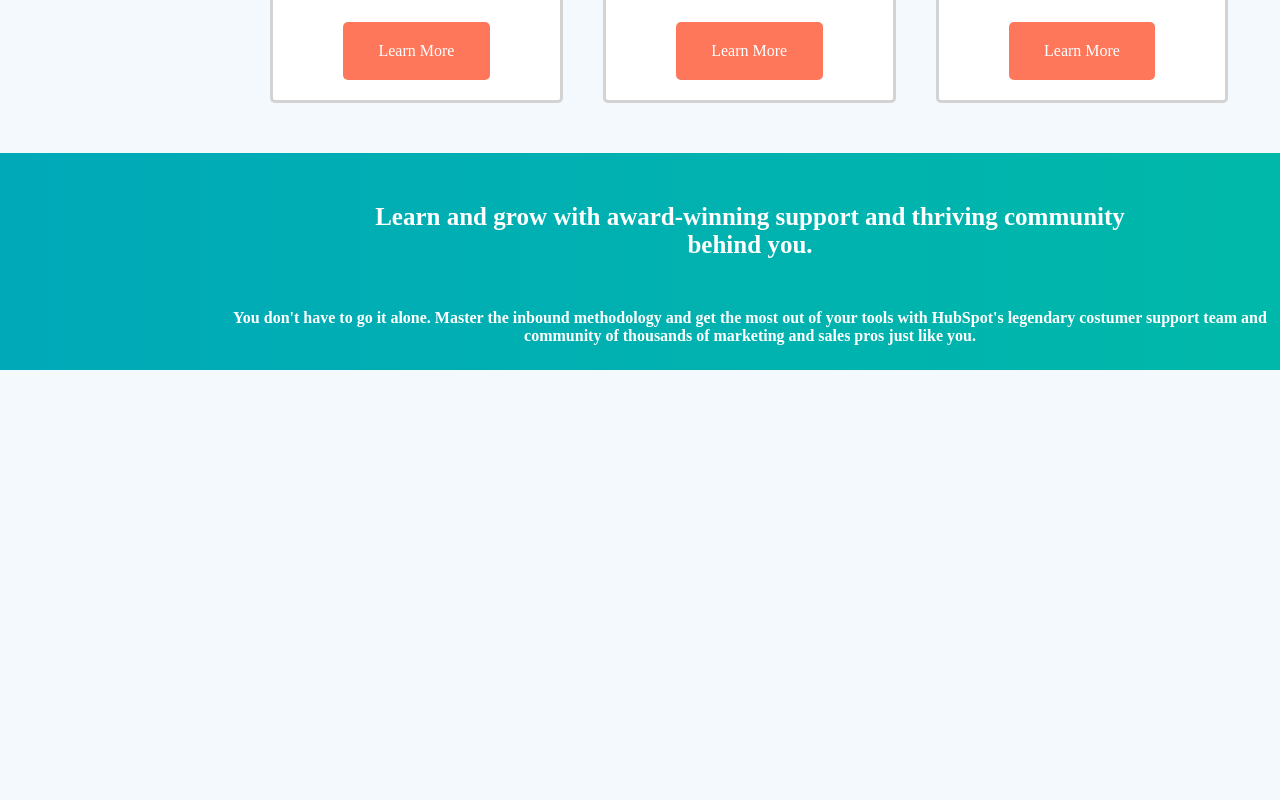
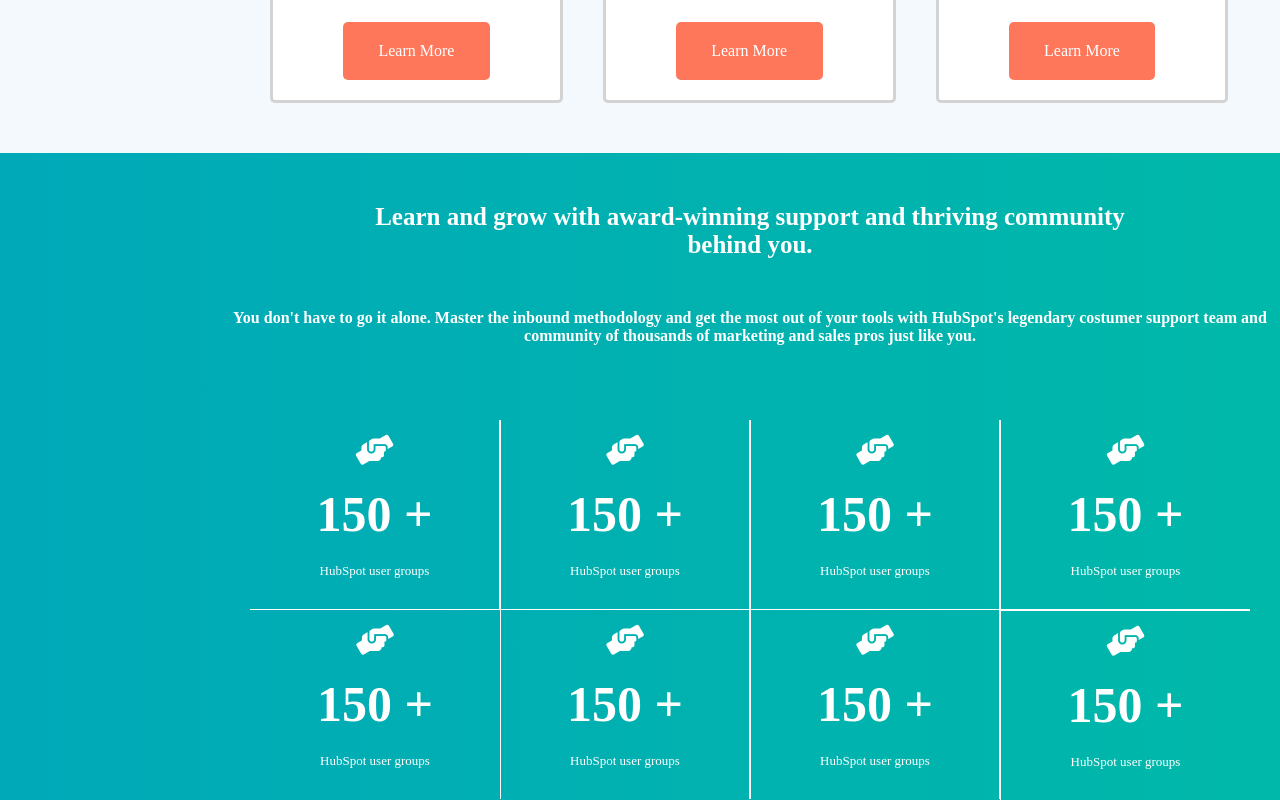
Before and after one commit to Diegopetronaci/htmlcss-hubspot, a plain HTML site: page index.html in a window 1280 px wide. Shown: the part 2154-2954 px from the top of the page. Before the commit the page ends 2524 px from the top, so only its background shows below. Drawn offline with Linux system fonts and the light colour scheme.

Commit message:
aggiunta tabella con sfondo verde radiante
da sistemare ancora ogni singolo box con i dettagli del sito

```diff
--- a/assets/style.css
+++ b/assets/style.css
@@ -38,6 +38,12 @@ body{
   background-color: white;
   border: 3px solid Lightgrey;
   border-radius: 5px;
+}
+
+.box, .col_4{
+  float: left;
+  width: 25%;
+  text-align: center;
 }
 /* :after{
   content: "";
@@ -361,6 +367,9 @@ body{
   width: 1500px;
   margin: auto;
   background-image: linear-gradient(to right, #00a9b8 0%, #00bba7 100%);
+  content: "";
+  display: table;
+  clear: both;
 }
 .container_margin{
   width: 1200px;
@@ -384,3 +393,54 @@ body{
   padding-right: 70px;
   padding-bottom: 25px;
 }
+.row_1, .row_2{
+  width: 1000px;
+  margin: auto;
+  margin-top: 50px;
+}
+
+.logo i{
+  padding-top: 15px;
+  font-size: 30px;
+  color: white;
+}
+.numero{
+  color: white;
+  font-size: 50px;
+  font-weight: bold;
+  padding-top: 20px;
+  padding-bottom: 20px;
+}
+.paroline{
+  color: white;
+  font-size: 13px;
+  padding-bottom: 30px;
+}
+/* inizio box */
+.tl{
+  border-right: 1px solid white;
+  border-bottom: 1px solid white;
+}
+.tmiddle{
+  border-right: 1px solid white;
+  border-left: 1px solid white;
+  border-bottom: 1px solid white;
+}
+.tr{
+  border-left: 1px solid white;
+  border-bottom: 1px solid white;
+}
+.btl{
+  border-right: 1px solid white;
+  border-left: 1px solid white;
+  border-top: 1px solid white;
+}
+.bmiddle{
+  border-right: 1px solid white;
+  border-left: 1px solid white;
+}
+.br{
+  border-left: 1px solid white;
+  border-top: 1px solid white;
+}
+/* fine box */
--- a/index.html
+++ b/index.html
@@ -176,9 +176,52 @@
         <div class="container_margin">
           <h2>Learn and grow with award-winning support and thriving community behind you.</h2>
           <p>You don't have to go it alone. Master the inbound methodology and get the most out of your tools with HubSpot's legendary costumer support team and community of thousands of marketing and sales pros just like you.</p>
-        </div>
-        <div class="container_margin">
-
+          <div class="boxes">
+            <div class="row_1">
+              <div class="box tl col_4">
+                <div class="logo"><i class="fas fa-hands-helping"></i></div>
+                <div class="numero">150 +</div>
+                <div class="paroline">HubSpot user groups</div>
+              </div>
+              <div class="box tmiddle col_4">
+                <div class="logo"><i class="fas fa-hands-helping"></i></div>
+                <div class="numero">150 +</div>
+                <div class="paroline">HubSpot user groups</div>
+              </div>
+              <div class="box tmiddle col_4">
+                <div class="logo"><i class="fas fa-hands-helping"></i></div>
+                <div class="numero">150 +</div>
+                <div class="paroline">HubSpot user groups</div>
+              </div>
+              <div class="box tr col_4">
+                <div class="logo"><i class="fas fa-hands-helping"></i></div>
+                <div class="numero">150 +</div>
+                <div class="paroline">HubSpot user groups</div>
+              </div>
+            </div>
+            <div class="row_2">
+              <div class="box bl col_4">
+                <div class="logo"><i class="fas fa-hands-helping"></i></div>
+                <div class="numero">150 +</div>
+                <div class="paroline">HubSpot user groups</div>
+              </div>
+              <div class="box bmiddle col_4">
+                <div class="logo"><i class="fas fa-hands-helping"></i></div>
+                <div class="numero">150 +</div>
+                <div class="paroline">HubSpot user groups</div>
+              </div>
+              <div class="box bmiddle col_4">
+                <div class="logo"><i class="fas fa-hands-helping"></i></div>
+                <div class="numero">150 +</div>
+                <div class="paroline">HubSpot user groups</div>
+              </div>
+              <div class="box br col_4">
+                <div class="logo"><i class="fas fa-hands-helping"></i></div>
+                <div class="numero">150 +</div>
+                <div class="paroline">HubSpot user groups</div>
+              </div>
+            </div>
+          </div>
         </div>
       </div>
       <div class="piedi_center">
```
Also changed, not shown: assets/img/logo_mani.svg (added).
